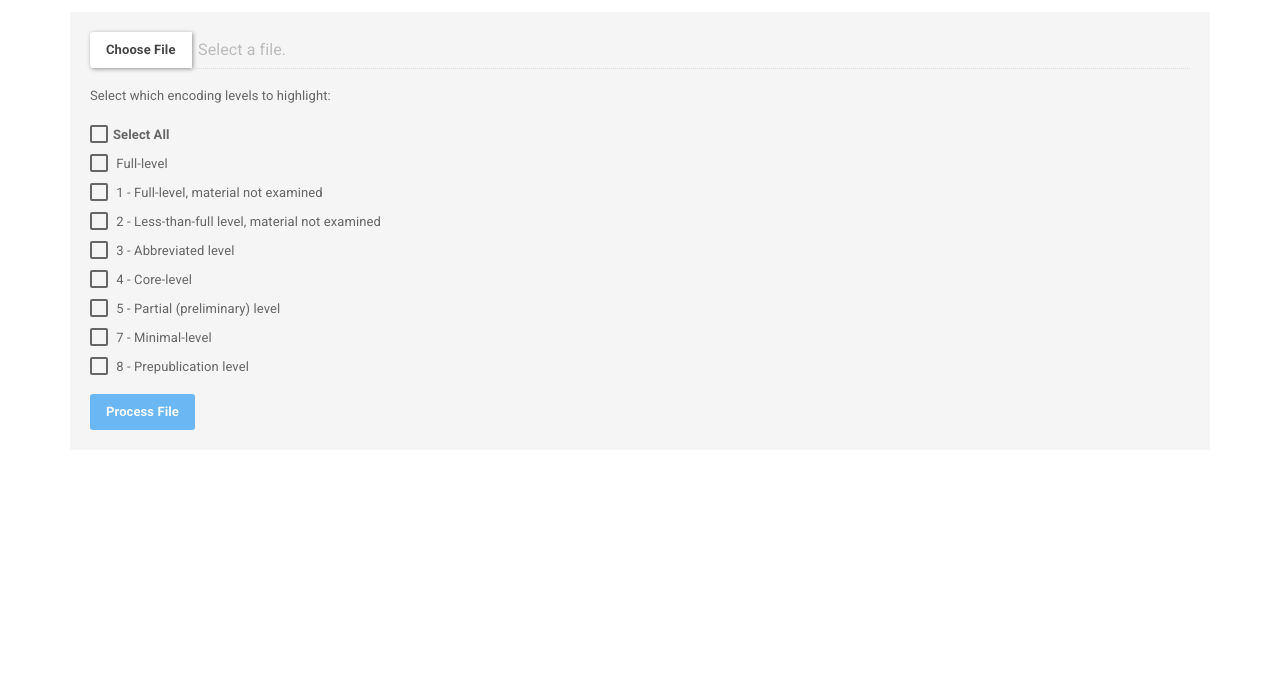
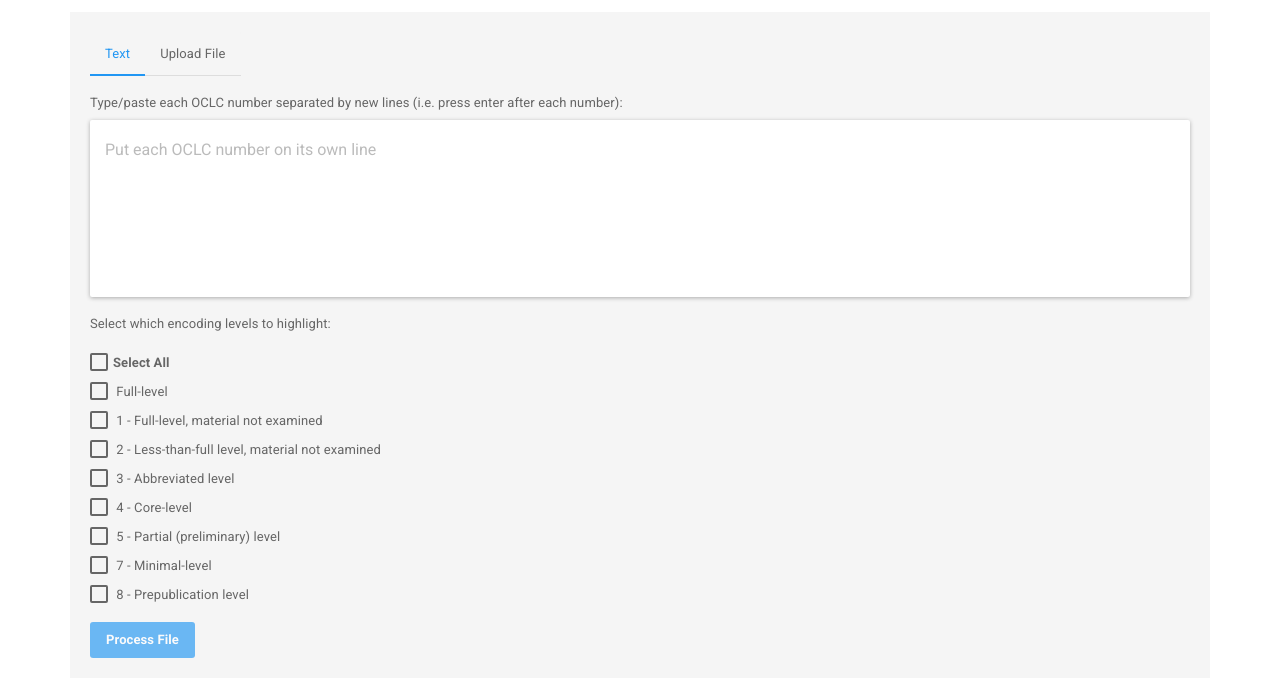
Before and after one commit to wc-library/biblevel-checker, a PHP site: page / in a window 1280 px wide. Shown: the part 59-756 px from the top of the page. Run offline with PHP 8.4, Linux system fonts and the light colour scheme; some libraries are stand-ins or nearby versions.

Commit message:
Preliminary markup for textarea form input

```diff
--- a/index.php
+++ b/index.php
@@ -13,19 +13,48 @@ include_once 'templates/header.php';
     </div>
 
     <div class="well">
-        <?php // TODO: Add text instructing user to upload a list of OCLC numbers (or a text area?) ?>
+        <?php // TODO: rename to 'encoding-level-form'? ?>
         <form class="form-vertical" id="file-select-form">
-            <div class="input-group form-group">
-                <label class="input-group-btn">
+            <ul class="nav nav-tabs">
+                <li class="active">
+                    <a data-toggle="tab" href="#list-text-pane" id="list-text-tab">
+                        Text
+                    </a>
+                </li>
+                <li>
+                    <a data-toggle="tab" href="#file-select-pane" id="file-select-tab">
+                        Upload File
+                    </a>
+                </li>
+            </ul>
+            <div class="tab-content">
+                <div class="tab-pane fade in active" id="list-text-pane">
+                    <div class="form-group" id="list-text-group">
+                        <label for="list-text-input">
+                            <?php // TODO: phrase more eloquently ?>
+                            Type/paste each OCLC number separated by new lines (i.e. press enter after each number):
+                        </label>
+                        <textarea class="form-control list-text-area" rows="5" required id="list-text-input"
+                                  placeholder="Put each OCLC number on its own line"></textarea>
+                    </div>
+                </div>
+                <?php // TODO: rename 'file-select-*' to 'list-file-*'? ?>
+                <div class="tab-pane fade" id="file-select-pane">
+                    <div class="input-group form-group" id="file-select-group">
+                        <?php // TODO: instructions on what the file should be like ?>
+                        <label class="input-group-btn">
                 <span class="btn btn-default" id="file-select-btn">
                     Choose File
                     <input class="form-control-file" type="file" required
                            id="file-select-input" name="file-select-input" placeholder=""/>
                 </span>
-                </label>
-                <input class="form-control form-control-file" type="text" readonly
-                       id="file-select-text" placeholder="Select a file." >
+                        </label>
+                        <input class="form-control form-control-file" type="text" readonly
+                               id="file-select-text" placeholder="Select a file." >
+                    </div>
+                </div>
             </div>
+
             <div class="form-group">
                 <label class="control-label">
                     Select which encoding levels to highlight:
@@ -88,6 +117,7 @@ include_once 'templates/header.php';
             <input class="btn btn-primary" type="submit" disabled
                    id="file-select-submit" name="file-select-submit" value="Process File">
         </form>
+
     </div>
 
     <div id="output"></div>
--- a/res/css/_global.scss
+++ b/res/css/_global.scss
@@ -13,3 +13,4 @@
 @import "components/input";
 @import "components/loader";
 @import "components/collapse";
+@import "components/navs";
--- a/res/css/components/_input.scss
+++ b/res/css/components/_input.scss
@@ -11,7 +11,8 @@ div.checkbox {
 }
 
 
-/* Bootstrap file upload input
+/*
+ * Bootstrap file upload input
  * See https://www.abeautifulsite.net/whipping-file-inputs-into-shape-with-bootstrap-3
  */
 
@@ -25,3 +26,20 @@ input[type="text"].form-control-file {
   padding-left: 0.75rem;
   padding-right: 0.75rem;
 }
+
+
+/*
+ * OCLC textarea styling
+ * (Theme textarea didn't look like an input)
+ */
+
+textarea.list-text-area, textarea.form-control.list-text-area {
+  padding: $panel-body-padding;
+  border: none;
+  border-radius: 2px;
+  @include box-shadow(0 1px 4px rgba(0,0,0,.3));
+  background: $panel-bg;
+  // disable textarea resizing
+  resize: none;
+  // TODO: add &:focus styling
+}
--- /dev/null
+++ b/res/css/components/_navs.scss
@@ -0,0 +1,8 @@
+/*
+ * Supplement Bootstrap styling of its nav classes
+ */
+
+// Add margin above .tab-content
+.tab-content {
+  margin-top: 15px;
+}
```
Also changed, not shown: res/css/index.css, 1 other file.
